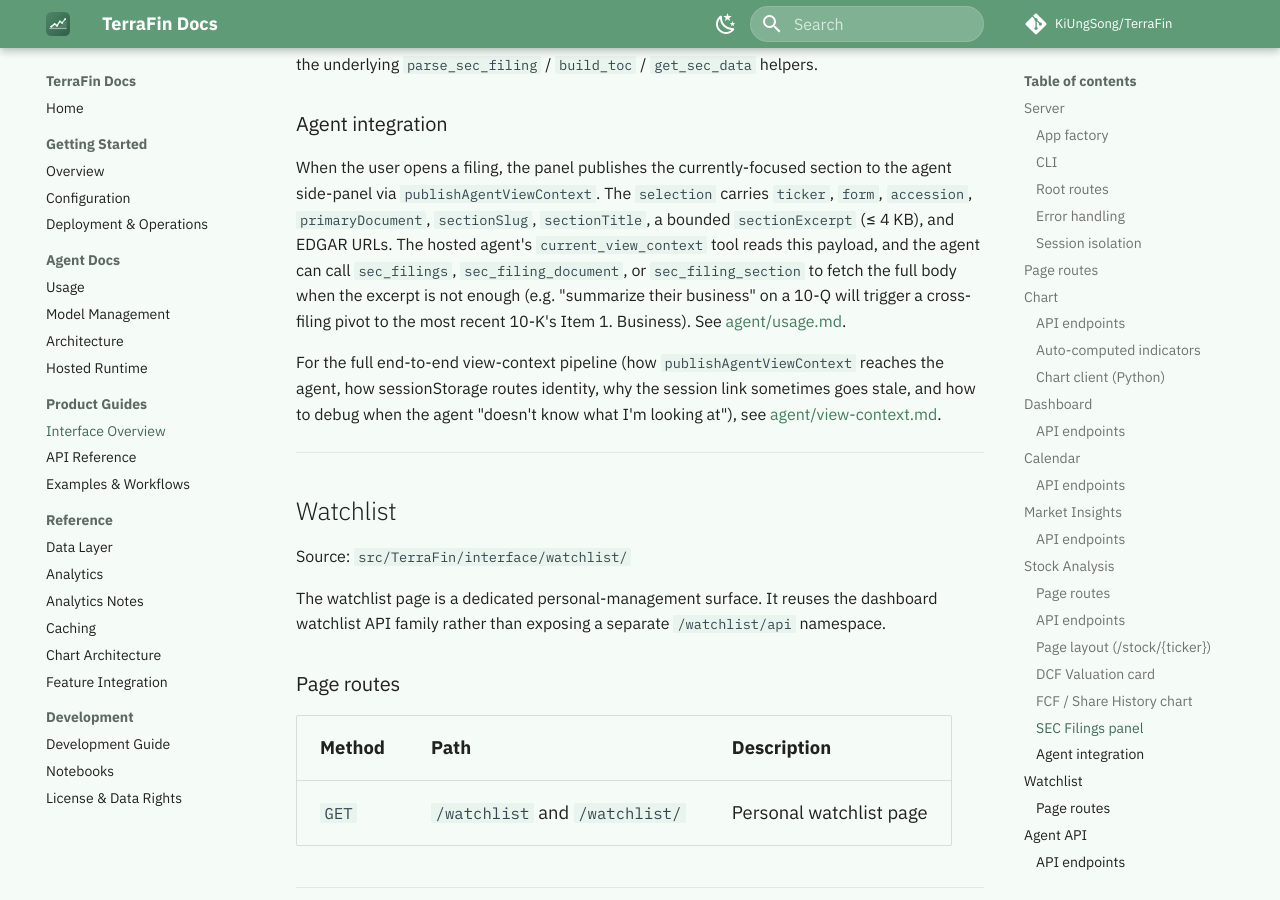
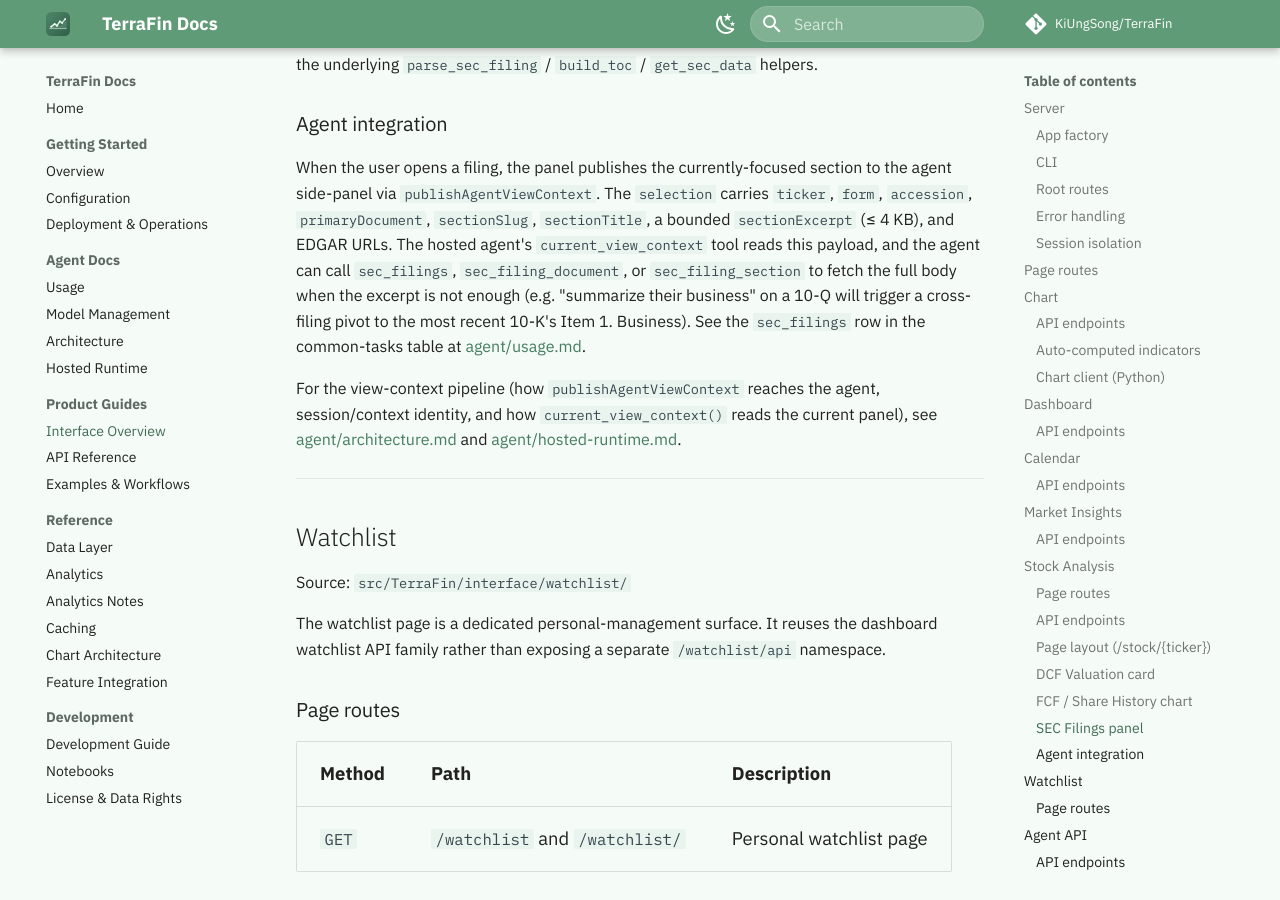
Before and after one commit to KiUngSong/TerraFin, an MkDocs documentation site: the page built from docs/interface.md, in a window 1280 px wide and 900 px high, scrolled down 15485 px. Built offline with MkDocs 1.6.1 and Material for MkDocs 9.7.7, drawn with Linux system fonts in a browser that asks for light colours; comment, search, counter and statistics services are not loaded.

Commit message:
docs: fix mkdocs strict-build warnings (broken links + anchor slugs)
Two WARNINGs were aborting `mkdocs build --strict`:

- interface.md linked to agent/view-context.md (file doesn't exist) —
  redirect to agent/architecture.md + agent/hosted-runtime.md which
  actually describe the view-context pipeline.
- agent/usage.md linked to ../../src/TerraFin/agent/guru.py (source
  file outside docs tree) — swap to GitHub blob URL.

Also clean five anchor-missing INFOs:

- #orchestrator--persona-subagents → #orchestrator-persona-subagents
  (mkdocs slugifies `Orchestrator + persona subagents` with a single
  hyphen; the double-hyphen links were stale)
- interface.md #10-k--10-q-research anchor never existed on usage.md —
  link redirected to #common-tasks (SEC filings row).

Also add .gstack/ to .gitignore so gstack session artefacts stay out of
source.

Co-Authored-By: Claude Opus 4.7 (1M context) <noreply@anthropic.com>

```diff
--- a/docs/interface.md
+++ b/docs/interface.md
@@ -410,12 +410,13 @@ hosted agent's `current_view_context` tool reads this payload, and the agent
 can call `sec_filings`, `sec_filing_document`, or `sec_filing_section` to
 fetch the full body when the excerpt is not enough (e.g. "summarize their
 business" on a 10-Q will trigger a cross-filing pivot to the most recent
-10-K's Item 1. Business). See [agent/usage.md](./agent/usage.md#10-k--10-q-research).
+10-K's Item 1. Business). See the `sec_filings` row in the common-tasks
+table at [agent/usage.md](./agent/usage.md#common-tasks).
 
-For the full end-to-end view-context pipeline (how `publishAgentViewContext`
-reaches the agent, how sessionStorage routes identity, why the session link
-sometimes goes stale, and how to debug when the agent "doesn't know what I'm
-looking at"), see [agent/view-context.md](./agent/view-context.md).
+For the view-context pipeline (how `publishAgentViewContext` reaches the
+agent, session/context identity, and how `current_view_context()` reads
+the current panel), see [agent/architecture.md](./agent/architecture.md)
+and [agent/hosted-runtime.md](./agent/hosted-runtime.md).
 
 ---
 
```
Also changed, not shown: docs/agent/architecture.md (+2 -2 lines), docs/agent/hosted-runtime.md (+3 -3 lines), docs/agent/index.md (+1 -1 lines), docs/agent/usage.md (+2 -2 lines), 1 other file.
